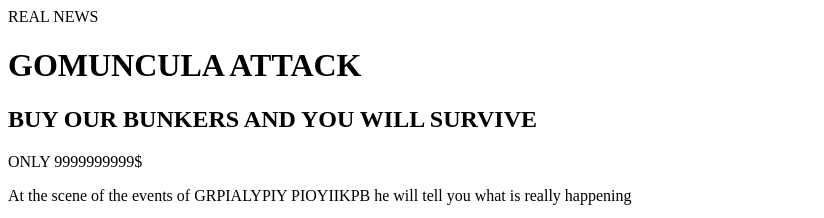
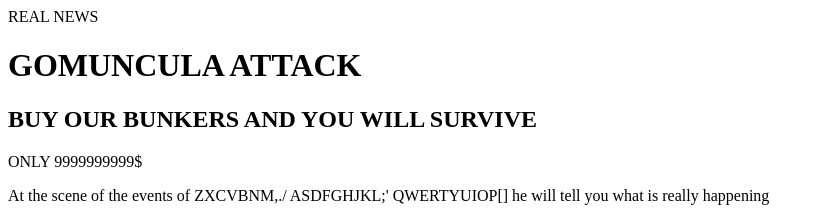
Before and after one commit to Bodka228/hara, a plain HTML site: page index.html in a window 1280 px wide. Shown: the top 218 px of the page, without its empty margins (0-824 px from the left). Drawn offline with Linux system fonts and the light colour scheme; grey boxes are pictures that could not be loaded.

Commit message:
Update index.html

```diff
--- a/index.html
+++ b/index.html
@@ -14,7 +14,7 @@
         </main>
         <footer>ONLY 9999999999$</footer>
     </body>
-    <p>At the scene of the events of GRPIALYPIY PIOYIIKPB he will tell you what is really happening</p>
+    <p>At the scene of the events of ZXCVBNM,./ ASDFGHJKL;' QWERTYUIOP[] he will tell you what is really happening</p>
     <img src="https://funik.ru/wp-content/uploads/2020/03/7db23867aa1e61e25de2.jpg" width="300px"height="300px">
     <img src="https://i.pinimg.com/originals/36/db/2c/36db2ccb82cc49796a3c217747ad3d94.png" width="300px" height="300px">
     <table>
```
